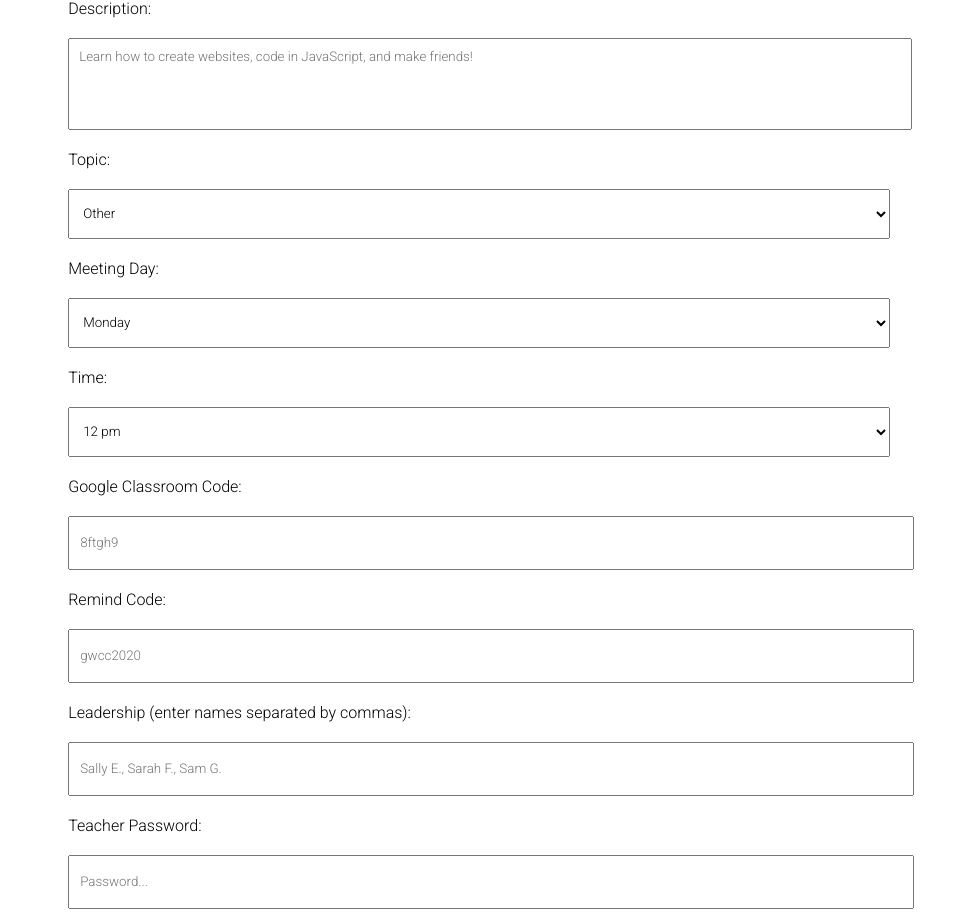
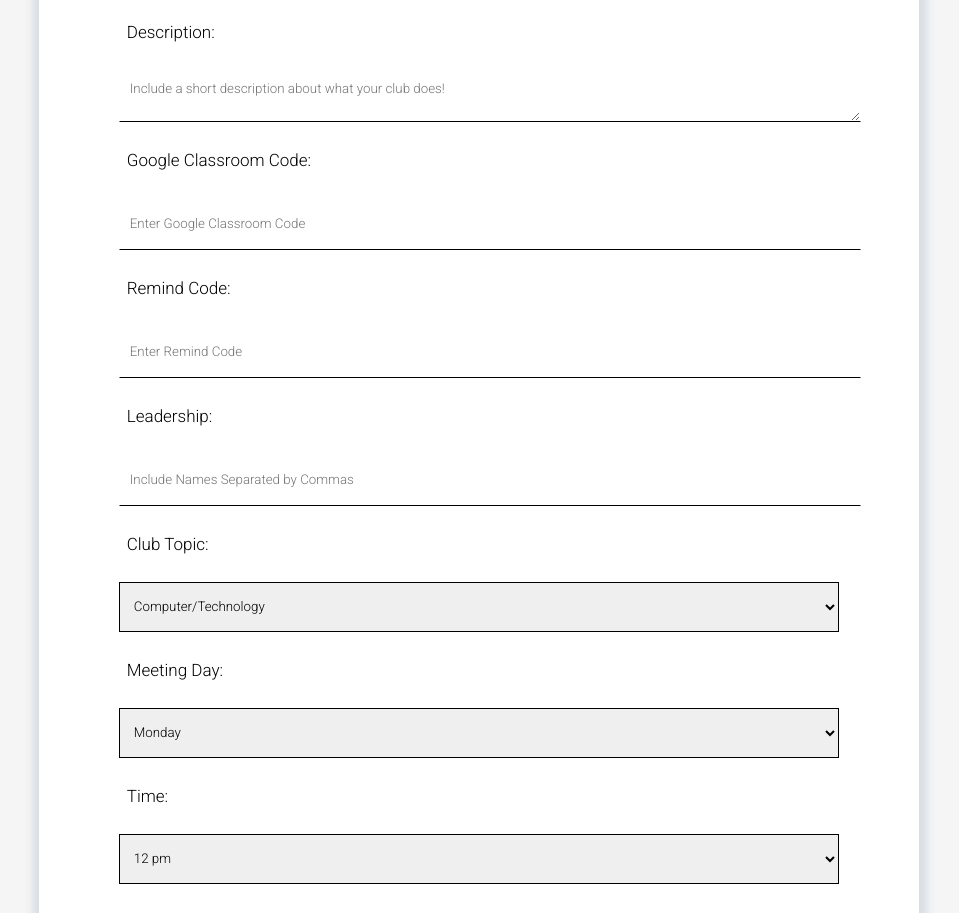
Before and after one commit to lindsayesterman/river-clubs, a React (Create React App) app: page /post in a window 1280 px wide. Shown: the part 373-1286 px from the top of the page, without its empty margins (161-1120 px from the left). Built offline with nearby package versions, Linux system fonts and the light colour scheme; no server answers.

Commit message:
design updates and search bar

```diff
--- a/src/App.css
+++ b/src/App.css
@@ -1,18 +1,28 @@
 body {
   margin-bottom: 100px;
   color: black;
+  background-color:whitesmoke;
+  padding-bottom:60px;
 }
 
 .app h1.front-page-descrip {
   text-align: center;
-  width: 80%;
-  margin: 20px auto;
+  width: 70%;
+  margin: 20px auto 50px auto;
 }
 
 .app img.sr-logo {
   display: block;
   margin: 0 auto;
   width: 500px;
+  box-shadow: indigo;
+}
+
+.testImg{
+  box-shadow: 1px 2px 16px 8px rgb(180, 186, 194);
+  display: block;
+  margin: 0 auto;
+  width:500px;
 }
 
 input {
@@ -20,25 +30,9 @@ input {
   margin: 40px auto;
 }
 
-.school-options {
-  margin: 20px auto;
-  width:50%;
-}
-
-.school-options button {
-  margin: 10px auto;
-  padding: 10px;
-  width:100%;
-  background-color: #ccc;
-}
-
 button {
   display: block;
   margin:0 auto;
-}
-
-.school-options button:hover {
-  background-color: green;
 }
 
 img {
--- a/src/App.js
+++ b/src/App.js
@@ -7,14 +7,15 @@ import Post from "./PostPage/PostPage";
 import ClubPage from "./ClubPage/ClubPage";
 import ClubsContext from "./ClubsContext";
 import config from "./config";
-import srhsLogo from './srhs-logo.png'
+import srhsLogo from "./srhs-logo.png";
+import Footer from "./Footer/Footer.js";
 
 export default class App extends Component {
   constructor(props) {
     super(props);
     this.state = {
       clubs: [],
-      error: null
+      error: null,
     };
   }
 
@@ -55,28 +56,48 @@ export default class App extends Component {
           <Route exact path="/">
             <Header />
             <h1 className="front-page-descrip">
-              Check out your school's clubs here. Search for information on
-              existing clubs or discover new ones. Head to our{" "}
-              <Link style={{ textDecoration: 'none', color:"#0000dc" }} to="/discover">Discover</Link> page to browse.{" "}
+              Check out your Spanish River's clubs here. Search for information
+              on existing clubs or discover new ones. Head to our{" "}
+              <Link
+                style={{ textDecoration: "none", color: "#2d2df2" }}
+                to="/discover"
+              >
+                Discover
+              </Link>{" "}
+              page to browse.{" "}
             </h1>
-            <img src={srhsLogo}></img>
+            <div className="testImg">
+              <img src={srhsLogo}></img>
+            </div>
           </Route>
           <Route
             path="/discover"
             render={(routeProps) => {
-              return <Discover clubs={context.clubs} school={this.state.finalSchool} {...routeProps} />;
+              return (
+                <Discover
+                  clubs={context.clubs}
+                  school={this.state.finalSchool}
+                  {...routeProps}
+                />
+              );
             }}
           />
           <Route
             path="/post"
             render={(routeProps) => {
-              return <Post clubs={context.clubs} school={this.state.finalSchool} {...routeProps} />;
+              return (
+                <Post
+                  clubs={context.clubs}
+                  school={this.state.finalSchool}
+                  {...routeProps}
+                />
+              );
             }}
           />
           <Route
             path="/clubs/:clubId"
             render={(routeProps) => {
-              return <ClubPage clubs={context.clubs}  {...routeProps} />;
+              return <ClubPage clubs={context.clubs} {...routeProps} />;
             }}
           />
         </div>
--- a/src/Discover/Discover.css
+++ b/src/Discover/Discover.css
@@ -3,21 +3,41 @@ select#sort {
   display: block;
   padding: 8px;
   margin: 0 auto;
+  font-size: 13px;
+  border: none;
 }
 
 input#searched {
-  display: block;
+  display: inline-block;
   margin: 0 auto;
-  width:80%;
+  width: 70%;
+  height: 30px;
+  border: 1px solid rgb(213, 210, 210);
+  padding: 10px;
+}
+
+.searchBtn {
+  display: inline;
   height:50px;
 }
 
+input#searched:focus {
+  outline: 0;
+}
+
+.groupSearch{
+  display: block;
+  margin-bottom: 30px;
+  text-align: center;
+}
+
 form.searchBar button {
-  width: 17%;
-  padding: 10px;
-  cursor: pointer;
-  display: block;
-  margin: 20px auto;
+  border: 1px solid black;
+  background-color: white;
+}
+
+form.searchBar button:hover{
+  color:blue;
 }
 
 @media (max-width: 449px) {
--- a/src/Discover/Discover.js
+++ b/src/Discover/Discover.js
@@ -64,16 +64,16 @@ export default class Discover extends Component {
       <div className="discover">
         <Header />
         <form className="searchBar" onSubmit={(e) => this.handleSearchClub(e)}>
+          <div className="groupSearch">
             <input
               type="text"
               name="searched"
               id="searched"
               onChange={this.updateSearchHandle}
-            placeholder="Girls Who Code"
+              placeholder="Search by club name, topic, or keywords"
             ></input>
-          <button className="subSearch" type="submit">
-            Search
-          </button>
+            <button className="searchBtn">Search</button>
+          </div>
         </form>
         <select
           id="sort"
@@ -95,7 +95,11 @@ export default class Discover extends Component {
         </select>
         <ul className="disover-clubs">
           {clubs.map((club) => (
-            <Link to={`/clubs/${club.id}`} key={club.id} style={{ textDecoration: 'none' }}>
+            <Link
+              to={`/clubs/${club.id}`}
+              key={club.id}
+              style={{ textDecoration: "none" }}
+            >
               <Club
                 name={club.name}
                 description={club.description}
--- /dev/null
+++ b/src/Footer/Footer.css
@@ -0,0 +1,11 @@
+#footer {
+    position:fixed;
+    left:0;
+    bottom:0;
+    right:0;
+    background-color: white;
+}
+
+footer h4 {
+    text-align: center;
+}
--- /dev/null
+++ b/src/Footer/Footer.js
@@ -0,0 +1,13 @@
+import React from "react";
+import "./Footer.css";
+
+export default function Footer() {
+  return (
+    <div id="page-container">
+      <div id="content-wrap"></div>
+      <footer id="footer">
+        <h4>Spanish River High School 2020</h4>
+      </footer>
+    </div>
+  );
+}
--- a/src/Header/Header.css
+++ b/src/Header/Header.css
@@ -7,9 +7,7 @@ h3.right {
 
 h1.title:hover,
 h3.right:hover {
-  /* color:blue;
-  text-decoration:underline;
-  font-size:20px; */
+  color:#2d2df2;
 }
 
 
--- a/src/PostPage/PostPage.css
+++ b/src/PostPage/PostPage.css
@@ -2,12 +2,16 @@
   display: block;
   margin: 0 auto;
   padding: 50px 80px;
-  width: 65%;
+  width: 57%;
   height: 100%;
+  background-color: white;
+  border-radius:10px;
+  box-shadow: 1px 2px 8px 7px rgb(216, 221, 227);
 }
 
 h1.post-h1 {
   text-align: center;
+  font-weight: 400;
 }
 
 .post input,
@@ -18,28 +22,49 @@ select {
   width: 100%;
   height: 30px;
   padding: 10px;
+  border: 1px solid transparent;
+}
+
+.post input, textarea{
+  border-bottom: 1px solid black;
+}
+
+.post input, textarea:focus, select{
+  outline:0;
 }
 
 label {
   display: block;
   margin: auto;
+  font-size: 17px;
+  padding: 8px;
 }
 
 select{
   height: 50px;
   width:100%;
+  border: 1px solid black;
 }
 
 textarea {
-  height: 70px;
-  resize: none;
+  resize: vertical;
 }
 
 button.btn-post {
   display: block;
   margin: 20px auto;
-  width: 60%;
-  height: 30px;
+  padding: 15px 39px;
+  width:120px;
+  font-weight: 400;
+  font-size:16px;
+  color:#fff;
+  border-radius:10px;
+  background-color: #6dabe4;
+  border: none;
+}
+
+button.btn-post:hover {
+  background-color: #5ba1e3;
 }
 
 @media (max-width: 600px) {
--- a/src/PostPage/PostPage.js
+++ b/src/PostPage/PostPage.js
@@ -10,7 +10,7 @@ export default class Post extends Component {
     this.state = {
       error: null,
     };
-    this.state = { value: "other", day_of_week: "monday", time_of_day: "12" };
+    this.state = { value: "tech", day_of_week: "monday", time_of_day: "12" };
   }
 
   static contextType = ClubsContext;
@@ -81,7 +81,7 @@ export default class Post extends Component {
             type="text"
             name="name"
             id="name"
-            placeholder="Girls Who Code"
+            placeholder="Enter Club Name"
             required
           />
           <label htmlFor="description">Description:</label>
@@ -89,10 +89,33 @@ export default class Post extends Component {
             type="text"
             name="description"
             id="description"
-            placeholder="Learn how to create websites, code in JavaScript, and make friends!"
+            placeholder="Include a short description about what your club does!"
             required
           />
-          <label htmlFor="topic">Topic:</label>
+          <label htmlFor="google_classroom_code">Google Classroom Code:</label>
+          <input
+            type="text"
+            name="google_classroom_code"
+            id="google_classroom_code"
+            placeholder="Enter Google Classroom Code"
+          />
+          <label htmlFor="remind_code">Remind Code:</label>
+          <input
+            type="text"
+            name="remind_code"
+            id="remind_code"
+            placeholder="Enter Remind Code"
+          />
+          <label htmlFor="leadership">
+            Leadership:
+          </label>
+          <input
+            type="text"
+            name="leadership"
+            id="leadership"
+            placeholder="Include Names Separated by Commas"
+          />
+          <label htmlFor="topic">Club Topic:</label>
           <select
             id="topic"
             value={this.state.value}
@@ -161,35 +184,12 @@ export default class Post extends Component {
             <option value="6:30">6:30 pm</option>
             <option value="6:45">6:45 pm</option>
           </select>
-          <label htmlFor="google_classroom_code">Google Classroom Code:</label>
-          <input
-            type="text"
-            name="google_classroom_code"
-            id="google_classroom_code"
-            placeholder="8ftgh9"
-          />
-          <label htmlFor="remind_code">Remind Code:</label>
-          <input
-            type="text"
-            name="remind_code"
-            id="remind_code"
-            placeholder="gwcc2020"
-          />
-          <label htmlFor="leadership">
-            Leadership (enter names separated by commas):
-          </label>
-          <input
-            type="text"
-            name="leadership"
-            id="leadership"
-            placeholder="Sally E., Sarah F., Sam G."
-          />
           <label htmlFor="password">Teacher Password:</label>
           <input
             type="password"
             name="password"
             id="password"
-            placeholder="Password..."
+            placeholder="Password"
             required
           />
           <button type="submit" className="btn-post">
```
Lines whose indentation alone changed are shown as unchanged.
